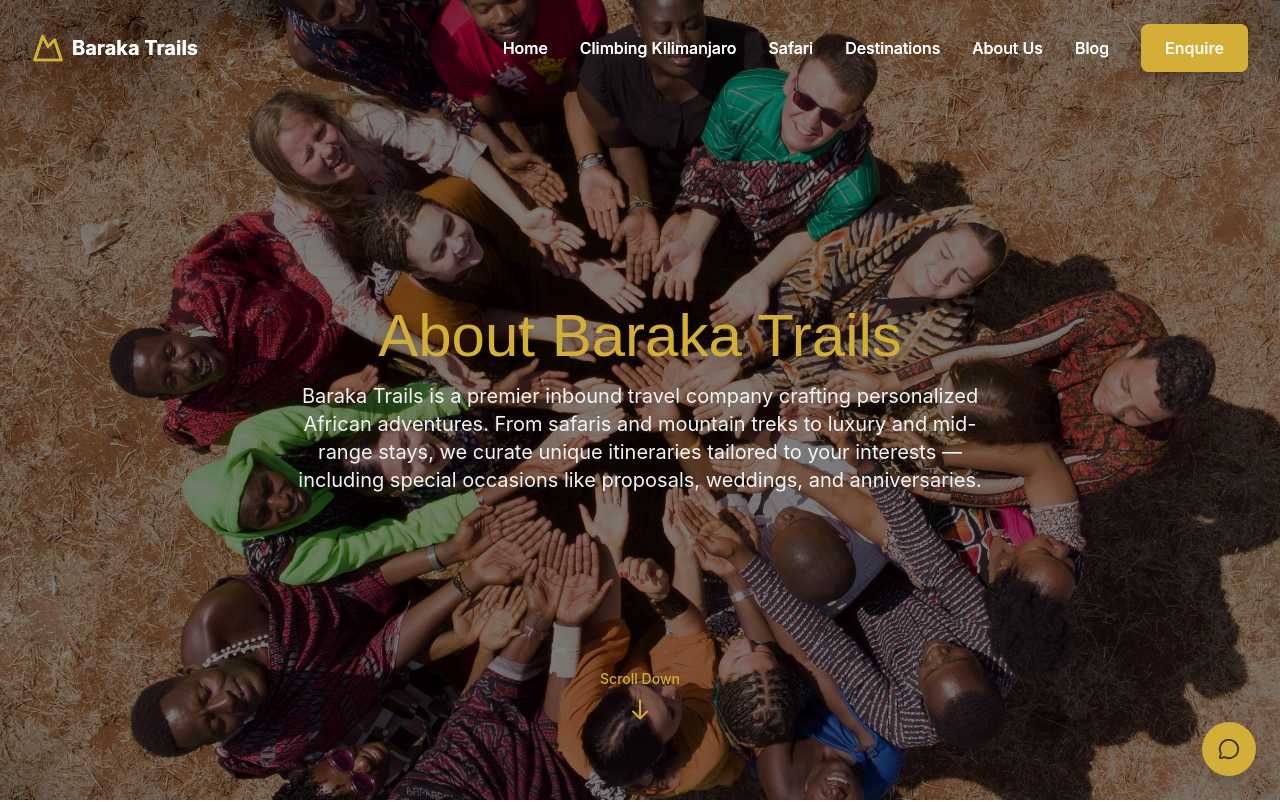
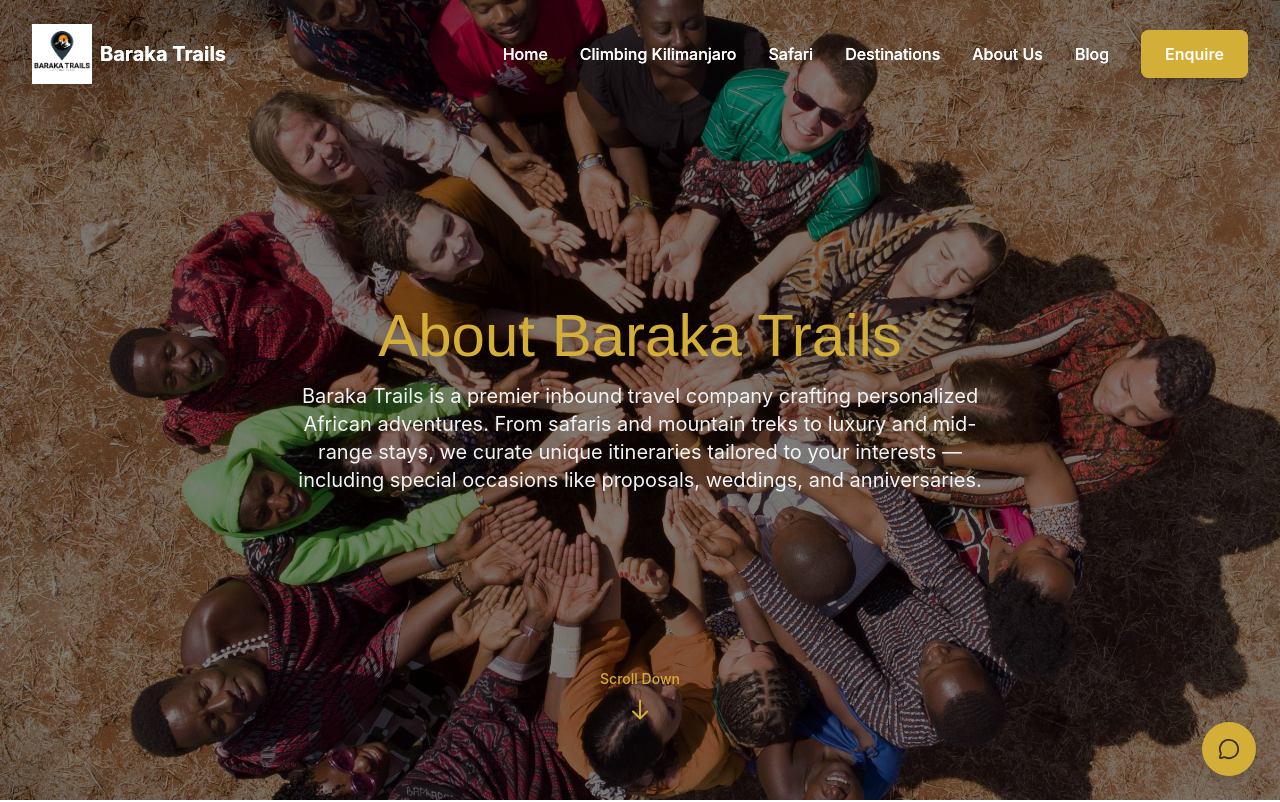
Before and after one commit to CodeWithJoshua18/Baraka-Trails, a React (Vite) app: page /about in a window 1280 px wide. Shown: the top 802 px of the page. Built offline with nearby package versions, Linux system fonts and the light colour scheme.

Commit message:
added logo

```diff
--- a/src/components/Navbar.jsx
+++ b/src/components/Navbar.jsx
@@ -50,10 +50,14 @@
       }`}>
         <div className="flex items-center justify-between px-4 md:px-8 max-w-screen-2xl mx-auto">
           {/* Logo */}
-          <Link to="/" className={`flex items-center gap-2 ${textColor} flex-shrink-0`}>
-            <Mountain className="w-8 h-8 text-[#D4AF37]" />
-            <span className="text-xl font-bold">Baraka Trails</span>
-          </Link>
+         <Link to="/" className={`flex items-center gap-2 ${textColor} flex-shrink-0`}>
+        <img
+          src="/images/logo.jpg"
+          alt="Baraka Trails Logo"
+          className="w-15 h-15 object-contain"
+        />
+        <span className="text-xl font-bold">Baraka Trails</span>
+</Link>
 
           {/* Desktop Menu */}
           <div className="hidden md:flex items-center gap-8">
```
